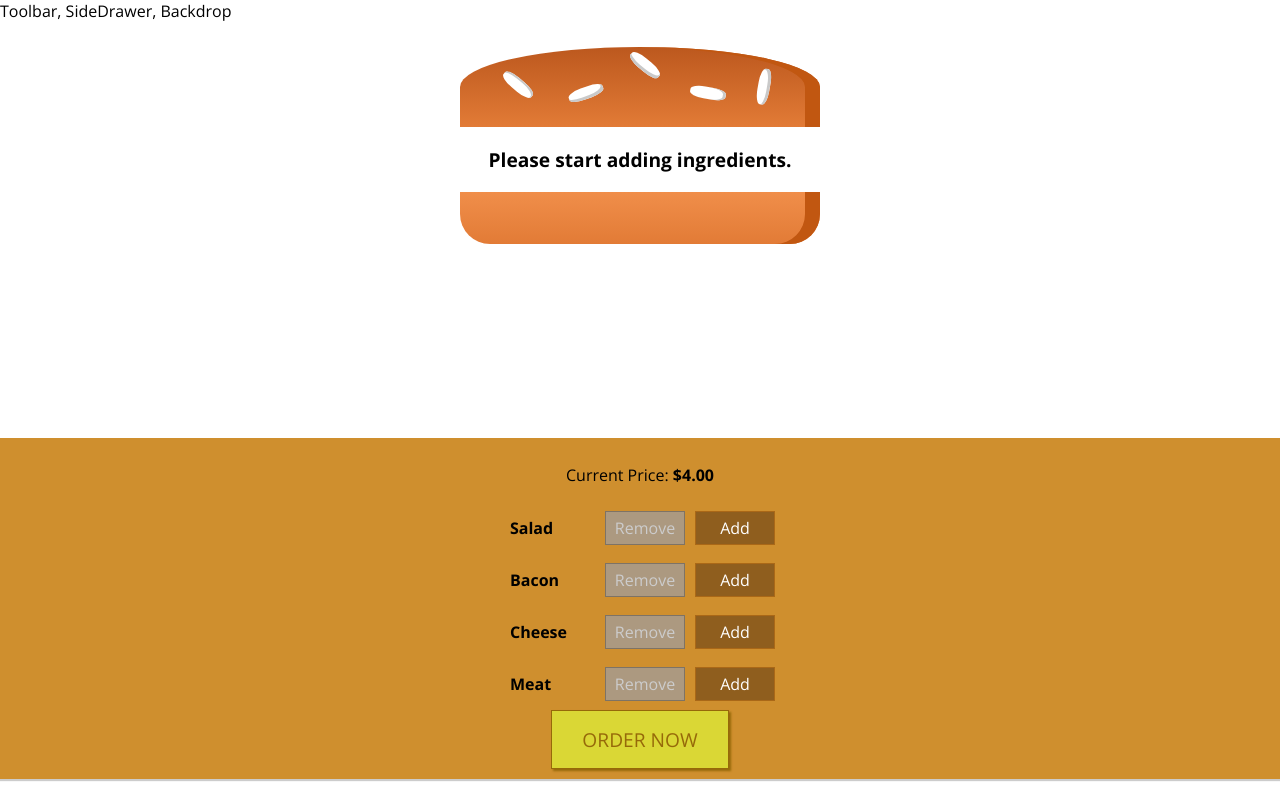
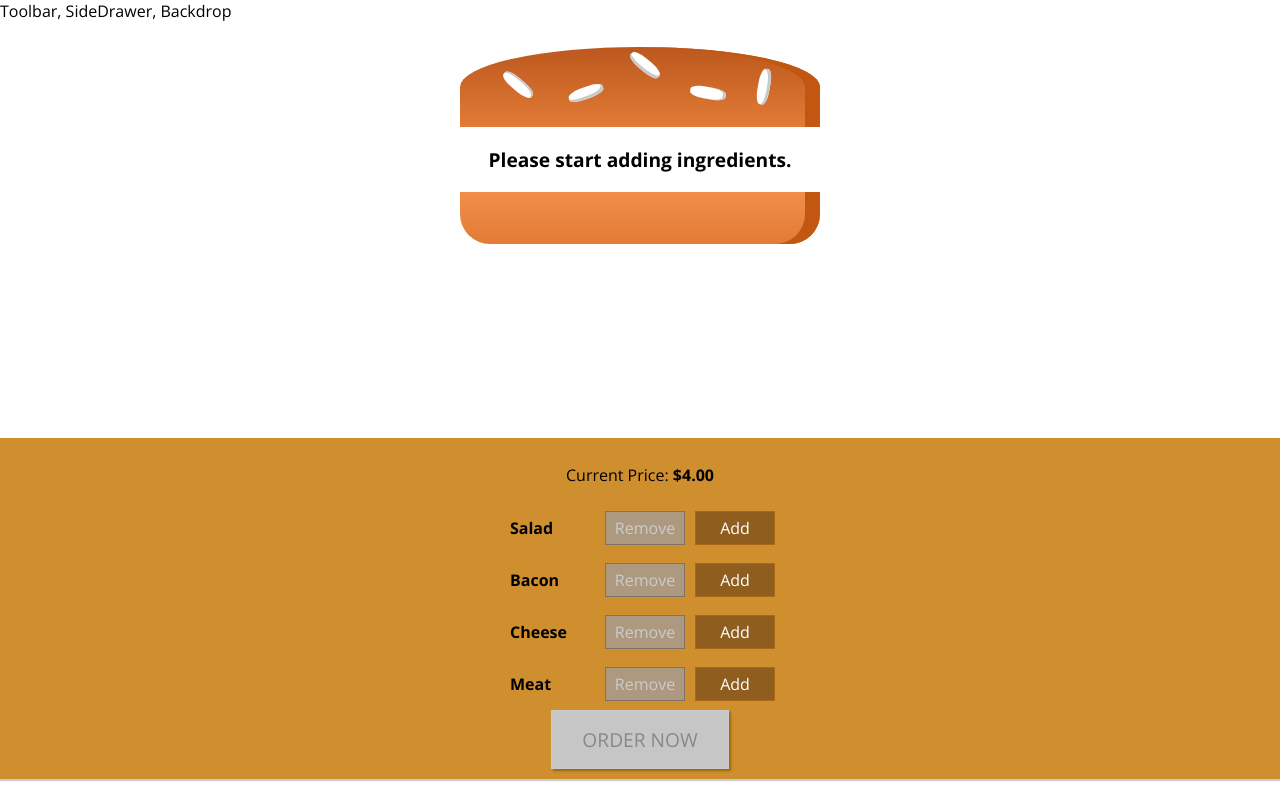
Before and after one commit to gitrkaplan/react-burger-builder, a React app: page / in a window 1280 px wide. Built offline with nearby package versions, Linux system fonts and the light colour scheme.

Commit message:
Adds logic for disabling and enabling the "ORDER NOW" button based on if ingredients are added. #6

```diff
--- a/src/components/Burger/BuildControls/BuildControls.js
+++ b/src/components/Burger/BuildControls/BuildControls.js
@@ -24,7 +24,9 @@
         label={ctrl.label}
       />
     ))}
-    <button className={classes.OrderButton}>ORDER NOW</button>
+    <button className={classes.OrderButton} disabled={!props.purchasable}>
+      ORDER NOW
+    </button>
   </div>
 )
 
--- a/src/containers/BurgerBuilder/BurgerBuilder.js
+++ b/src/containers/BurgerBuilder/BurgerBuilder.js
@@ -19,7 +19,20 @@
       cheese: 0,
       meat: 0
     },
-    totalPrice: 4
+    totalPrice: 4,
+    purchasable: false
+  }
+
+  updatePurchaseState(ingredients) {
+    const sum = Object.keys(ingredients)
+      .map(igKey => {
+        return ingredients[igKey]
+      })
+      .reduce((sum, el) => {
+        return sum + el
+      }, 0)
+    console.log(sum > 0)
+    this.setState({ purchasable: sum > 0 })
   }
 
   addIngredientHandler = type => {
@@ -33,6 +46,7 @@
     const oldPrice = this.state.totalPrice
     const newPrice = oldPrice + priceAddition
     this.setState({ totalPrice: newPrice, ingredients: updatedIngredients })
+    this.updatePurchaseState(updatedIngredients)
   }
 
   removeIngredientHandler = type => {
@@ -49,6 +63,7 @@
     const oldPrice = this.state.totalPrice
     const newPrice = oldPrice - priceReduction
     this.setState({ totalPrice: newPrice, ingredients: updatedIngredients })
+    this.updatePurchaseState(updatedIngredients)
   }
 
   render() {
@@ -67,6 +82,7 @@
           ingredientRemoved={this.removeIngredientHandler}
           disabled={disabledInfo}
           price={this.state.totalPrice}
+          purchasable={this.state.purchasable}
         />
       </Aux>
     )
```
